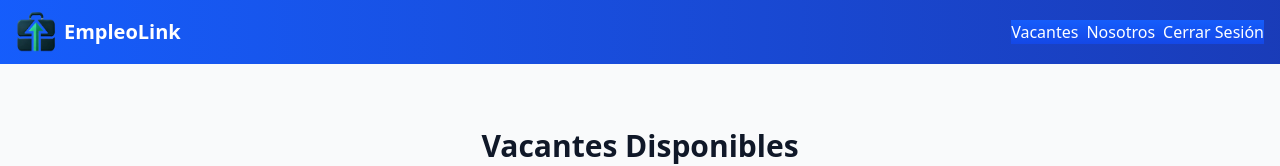
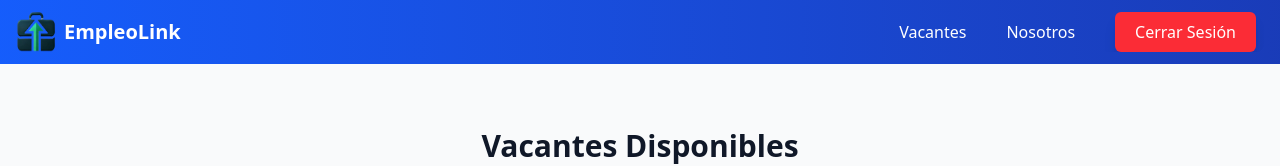
Before and after one commit to GerardoDiaz891/job-platform-frontend, a Vue app in the folder project-frontend/: page / in a window 1280 px wide. Shown: the top 166 px of the page. Built offline with nearby package versions, Linux system fonts and the light colour scheme; no server answers; sample sign-in values are in the browser's storage.

Commit message:
Modificación del Header

```diff
--- a/project-frontend/src/components/HeaderComponent.vue
+++ b/project-frontend/src/components/HeaderComponent.vue
@@ -40,16 +40,17 @@
       <!-- Menú de navegación -->
       <div
   :class="[
-          'md:flex md:items-center md:space-x-2',
+    'md:flex md:items-center md:space-x-10',
     'absolute md:static top-16 left-0 w-full md:w-auto',
-          'bg-gradient-to-b from-blue-600 to-blue-700 md:bg-transparent px-4 md:px-0',
-          'transition-all duration-300 ease-in-out overflow-hidden',
-          'shadow-lg md:shadow-none',
+    'md:bg-transparent px-6 md:px-2',
+    'transition-all duration-300 ease-out overflow-hidden',
+    'shadow-md md:shadow-none rounded-lg',
     isMenuOpen
-            ? 'max-h-screen py-4 opacity-100'
+      ? 'max-h-screen py-8 opacity-100'
       : 'max-h-0 opacity-0 md:max-h-full md:opacity-100',
   ]"
 >
+
         <!-- Enlaces comunes -->
         <router-link to="/" class="nav-link"> Vacantes </router-link>
 
@@ -71,17 +72,30 @@
 
         <!-- Enlaces de autenticación -->
         <template v-if="!isLoggedIn">
-          <router-link to="/login" class="nav-link"> Iniciar Sesión </router-link>
+  <div class="flex items-center space-x-4">
+    <router-link to="/login" class="nav-link text-blue-100 border border-blue-400 px-4 py-2 rounded-md hover:text-white hover:bg-blue-400 transition">
+      Iniciar Sesión
+    </router-link>
 
-          <router-link to="/register" class="btn-primary"> Regístrate </router-link>
+    <router-link to="/register" class="btn-primary bg-blue-500 text-white px-5 py-2 rounded-md shadow-lg hover:bg-blue-600 transition">
+      Regístrate
+    </router-link>
+  </div>
 </template>
+
 
         <template v-else>
 <router-link v-if="userRole === 'Postulante'" to="/perfil-usuario" class="nav-link">
    Mi Perfil
   </router-link>
 
-          <button @click="logout" class="btn-danger">Cerrar Sesión</button>
+  <button
+  @click="logout"
+  class="bg-red-500 text-white px-5 py-2 rounded-md shadow-lg hover:bg-red-600 transition"
+>
+  Cerrar Sesión
+</button>
+
         </template>
       </div>
     </nav>
--- a/project-frontend/src/router/index.ts
+++ b/project-frontend/src/router/index.ts
@@ -18,6 +18,7 @@ const router = createRouter({
           next(); // Continúa si está autenticado
         }
       }
+
     },
     {
       path: '/PerfilEmpresa',
```
Lines whose indentation alone changed are shown as unchanged.
